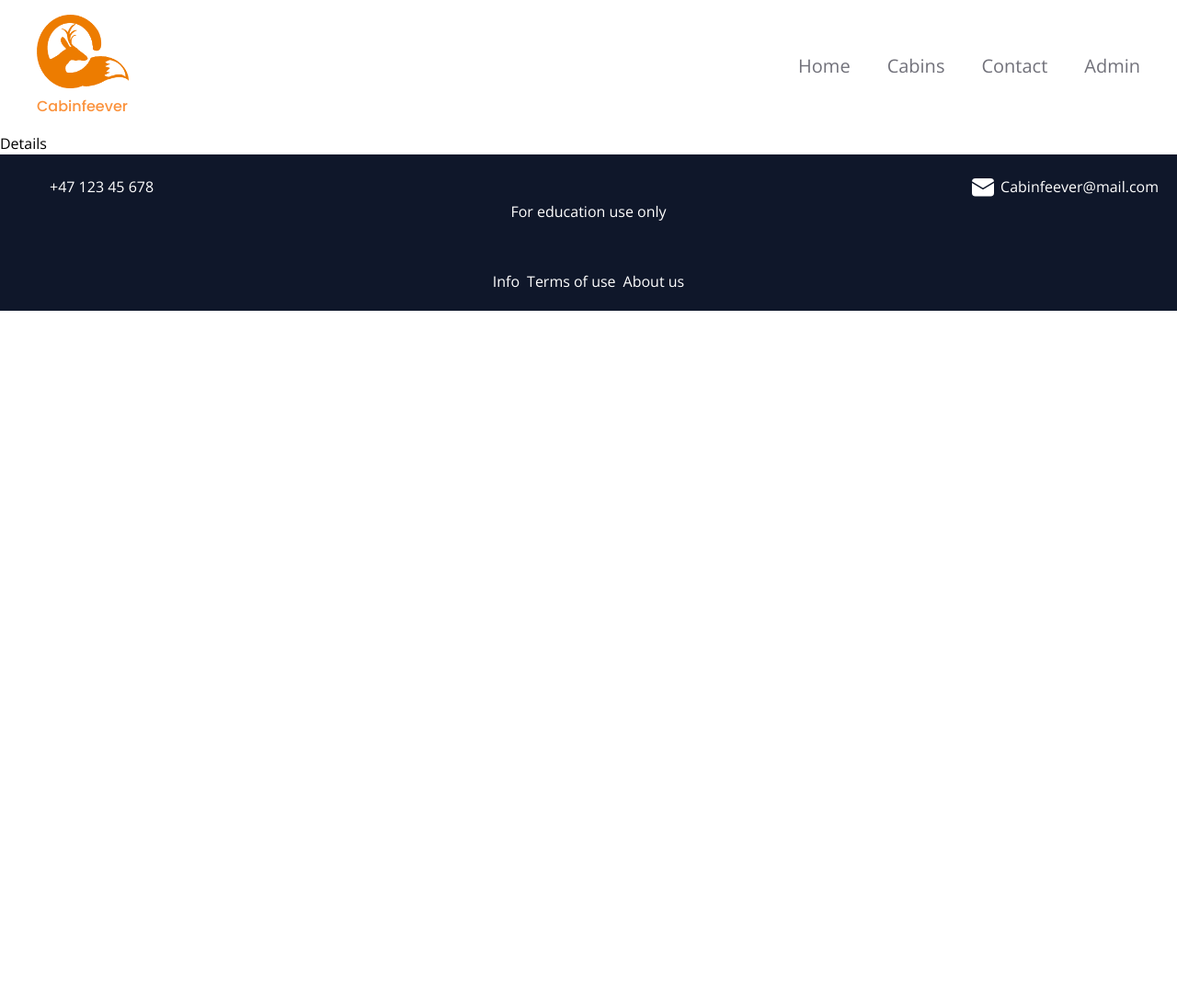
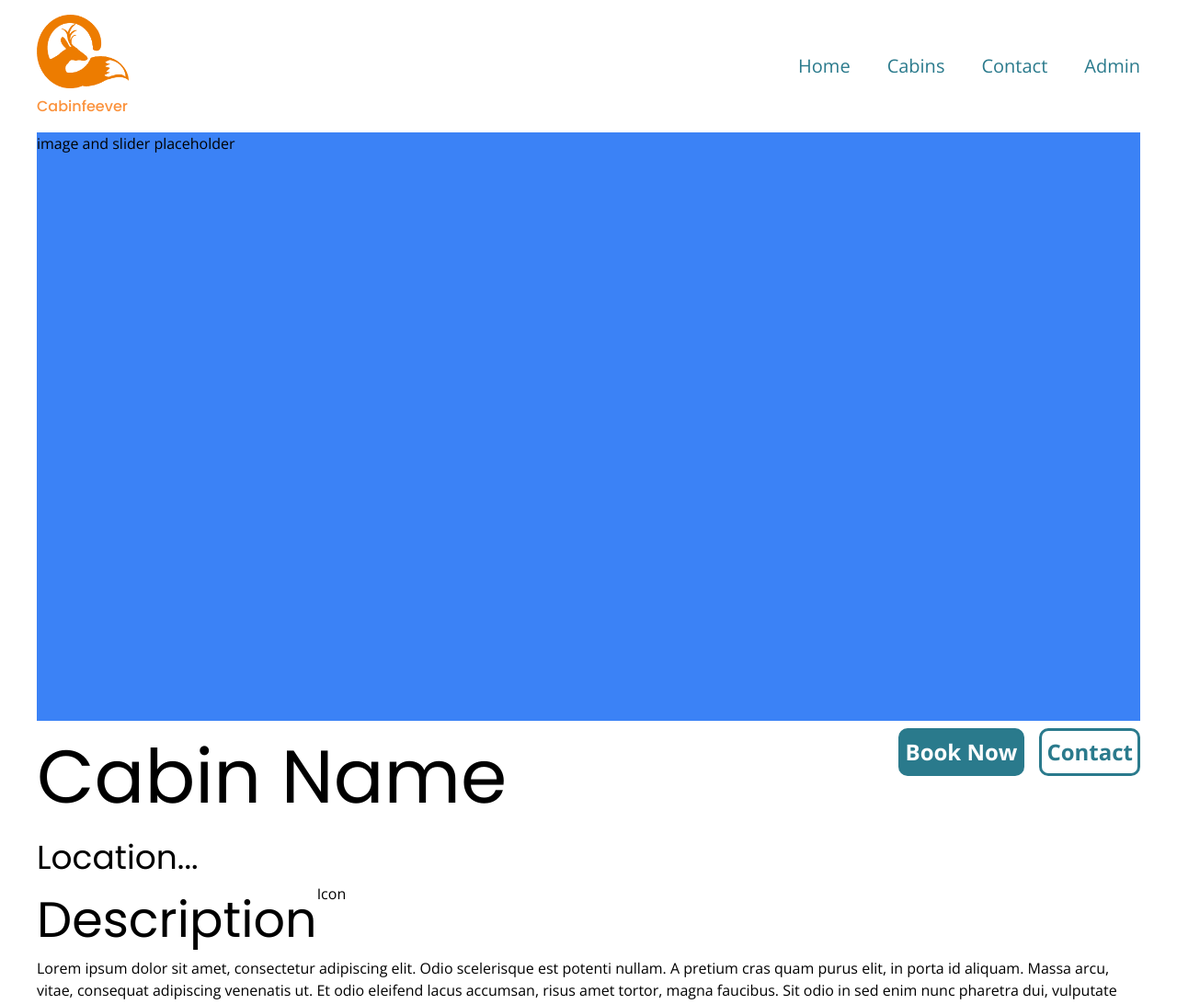
Before and after one commit to StianPost/Project-Exam-Year-2-Stian-Post, a Next.js app: page /Details in a window 1280 px wide. Shown: the top 1092 px of the page at 92% size. Before the commit the page ends 800 px from the top, so only its background shows below. Built offline with nearby package versions, Linux system fonts and the light colour scheme; some icons are missing.

Commit message:
added details page skeleton, tweaked styling

```diff
--- a/pages/Details.tsx
+++ b/pages/Details.tsx
@@ -10,7 +10,99 @@ const Details: NextPage = () => {
         <title>Cabin title</title>
       </Head>
       <Header />
-      <div>Details</div>
+      <main>
+        <div className='px-10'>
+          <div className='heroImg bg-blue-500'>
+            image and slider placeholder
+          </div>
+        </div>
+        <div className='flex justify-between px-10'>
+          <div>
+            <h1>Cabin Name</h1>
+            <h3>Location...</h3>
+          </div>
+          <div className='flex'>
+            <div className='button__primary h-fit'>Book Now</div>
+            <div className='button__secondary h-fit ml-4'>Contact</div>
+          </div>
+        </div>
+        <div className='px-10 mb-10'>
+          <div>
+            <div className='flex'>
+              <h2>Description</h2>
+              <p>Icon</p>
+            </div>
+            <p>
+              Lorem ipsum dolor sit amet, consectetur adipiscing elit. Odio
+              scelerisque est potenti nullam. A pretium cras quam purus elit, in
+              porta id aliquam. Massa arcu, vitae, consequat adipiscing
+              venenatis ut. Et odio eleifend lacus accumsan, risus amet tortor,
+              magna faucibus. Sit odio in sed enim nunc pharetra dui, vulputate
+              suspendisse. Ut leo scelerisque quisque aliquet nisi, etiam vel
+              odio sed. Enim mauris orci vitae morbi metus. Viverra non
+              vulputate pellentesque tincidunt. Aenean porta sit nibh tempus.
+              Semper euismod hendrerit maecenas fermentum amet vel libero
+              habitant nunc. Proin platea bibendum malesuada cursus nulla
+              accumsan et tellus. Viverra fermentum dictum vitae gravida.
+              Viverra turpis ac pharetra neque, tempus pretium proin. Ac enim
+              amet odio nunc malesuada gravida. Sit morbi arcu, congue auctor
+              adipiscing aliquam praesent. Imperdiet lorem pellentesque
+              hendrerit quis neque. Enim gravida facilisis sit vulputate sapien
+              accumsan dictumst. In leo a, faucibus justo, ultricies amet arcu
+              euismod. Cursus auctor nulla vitae turpis imperdiet nibh senectus
+              ornare dolor. Sit ipsum sit sed gravida aenean dui nisi. Magna sed
+              egestas gravida adipiscing leo. Ut ac nibh vel lobortis libero
+              risus risus arcu ac. Quam nibh justo vel id mauris. Neque risus
+              euismod cras.
+            </p>
+          </div>
+          <div>
+            <h3>Info and Area</h3>
+            <p>
+              Lorem ipsum dolor sit amet, consectetur adipiscing elit. Imperdiet
+              rhoncus facilisis vel ultrices urna. Fringilla viverra turpis
+              commodo, vitae consequat nibh. Ipsum libero nunc porttitor id eu,
+              pellentesque. Blandit aenean tempus, in odio gravida. Ullamcorper
+              tempor facilisis pretium, dui amet tortor viverra praesent.
+              Porttitor duis aliquet egestas lectus nullam massa pharetra
+              blandit nunc. Cursus urna auctor congue elit elit faucibus id
+              purus. Libero ac sit tortor, malesuada tellus nibh. Etiam sem
+              turpis aliquam ut venenatis cras. Blandit tristique sed eu
+              condimentum in sed. Tincidunt ac, nibh mi feugiat condimentum
+              sapien. Amet turpis semper vestibulum nec. Massa dictum gravida
+              faucibus dui, id adipiscing. Posuere pulvinar felis suspendisse
+              diam diam interdum. Ornare sollicitudin nunc, tempor mi quisque
+              duis quis. Turpis cursus nunc convallis eget malesuada lorem.
+              Senectus velit neque, nunc faucibus pellentesque augue amet.
+              Egestas.
+            </p>
+          </div>
+          <div>
+            <h3>Amenities</h3>
+            <div className='flex flex-wrap'>
+              <p>ICON</p>
+              <p>ICON</p>
+              <p>ICON</p>
+              <p>ICON</p>
+              <p>ICON</p>
+              <p>ICON</p>
+              <p>ICON</p>
+              <p>ICON</p>
+              <p>ICON</p>
+              <p>ICON</p>
+              <p>ICON</p>
+              <p>ICON</p>
+              <p>ICON</p>
+              <p>ICON</p>
+              <p>ICON</p>
+            </div>
+          </div>
+          <div>
+            <h3>Location</h3>
+            <div className='h-96 w-full bg-red-800'></div>
+          </div>
+        </div>
+      </main>
       <Footer />
     </>
   );
--- a/pages/components/Homecards.tsx
+++ b/pages/components/Homecards.tsx
@@ -24,7 +24,7 @@ function Homecards(): any {
         </p>
         <div className='flex justify-between mt-2'>
           <div>icons</div>
-          <div className='font-bold text-primary text-2xl'>Price</div>
+          <div className='font-bold text-primary text-2xl'>350 nok/day</div>
         </div>
         <button className='button__primary'>Book</button>
       </div>
--- a/pages/index.tsx
+++ b/pages/index.tsx
@@ -19,7 +19,7 @@ const Home: NextPage = () => {
             <div className='md:absolute md:bottom-52 md:left-20 flex flex-col pt-32'>
               <h1>Enjoy Norway</h1>
               <div>
-                <form className='flex flex-col flex-wrap md:flex-row mt-10  sm:mt-5 p-2 max-w-md'>
+                <form className='flex flex-col md:flex-row mt-10  sm:mt-5 max-w-md'>
                   <input
                     className='border border-solid border-black md:mr-2 mt-2 p-2'
                     type='text'
--- a/pages/layout/Header.tsx
+++ b/pages/layout/Header.tsx
@@ -25,15 +25,19 @@ function Header(): any {
         </Link>
       </div>
       <div>
-        <nav className='text-xl text-zinc-500'>
+        <nav className='text-xl '>
           <ul>
             <Link href='/'>
-              <a className={router.pathname === '/' ? 'font-bold' : ''}>Home</a>
+              <a className={router.pathname === '/' ? 'active' : 'inActive'}>
+                Home
+              </a>
             </Link>
             <Link href='/Results'>
               <a
                 className={
-                  router.pathname === '/Results' ? 'font-bold ml-10' : 'ml-10'
+                  router.pathname === '/Results'
+                    ? 'active ml-10'
+                    : 'inActive ml-10'
                 }
               >
                 Cabins
@@ -42,7 +46,9 @@ function Header(): any {
             <Link href='/Contact'>
               <a
                 className={
-                  router.pathname === '/Contact' ? 'font-bold ml-10' : 'ml-10'
+                  router.pathname === '/Contact'
+                    ? 'active ml-10'
+                    : 'inActive ml-10'
                 }
               >
                 Contact
@@ -51,7 +57,9 @@ function Header(): any {
             <Link href='/Admin'>
               <a
                 className={
-                  router.pathname === '/Admin' ? 'font-bold ml-10' : 'ml-10'
+                  router.pathname === '/Admin'
+                    ? 'active ml-10'
+                    : 'inActive ml-10'
                 }
               >
                 Admin
--- a/styles/partials/_components.scss
+++ b/styles/partials/_components.scss
@@ -8,6 +8,12 @@
     font-size: var(--font-size-md);
     font-weight: 700;
     margin-top: 8px;
+    border: 3px solid var(--color-primary);
+    &:hover {
+      background-color: var(--color-white);
+      color: var(--color-primary);
+      border: 3px solid var(--color-primary);
+    }
   }
   &__secondary {
     background-color: var(--color-white);
@@ -18,5 +24,9 @@
     font-size: var(--font-size-md);
     font-weight: 700;
     margin-top: 8px;
+    &:hover {
+      background-color: var(--color-primary);
+      color: var(--color-white);
+    }
   }
 }
--- a/styles/partials/_header.scss
+++ b/styles/partials/_header.scss
@@ -1,3 +1,14 @@
 .logoText {
   font-family: 'Poppins', Tahoma, Geneva, Verdana, sans-serif;
 }
+
+.active {
+  color: var(--color-primary);
+  font-weight: bold;
+}
+.inActive {
+  color: var(--color-primary);
+  &:hover {
+    font-weight: bold;
+  }
+}
```
Also changed, not shown: 1 other file (tests, documents, lock files or other folders).
